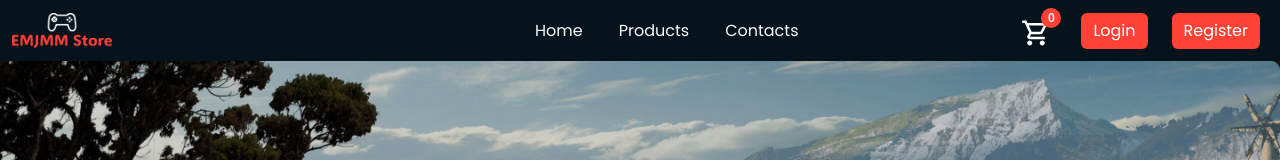
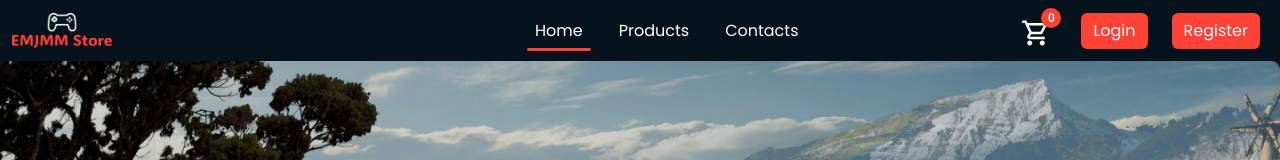
Before and after one commit to AhmedGamal-1/Gamer-Zone, a React (Vite) app: page / in a window 1280 px wide. Shown: the top 160 px of the page. Built offline with nearby package versions, Linux system fonts and the light colour scheme; data requests are answered from the project's data file.

Commit message:
style: :art: Add active class of navbar

```diff
--- a/src/components/Footer/Footer.jsx
+++ b/src/components/Footer/Footer.jsx
@@ -7,7 +7,6 @@ import emailjs from 'emailjs-com';
 
 export default function Footer() {
     const form = useRef();
-    console.log(form.current);
 
     const sendEmail = (e) => {
         e.preventDefault();
--- a/src/components/Layout/Layout.jsx
+++ b/src/components/Layout/Layout.jsx
@@ -1,13 +1,11 @@
 import Navbar from '../Navbar/Navbar';
 import { Outlet } from 'react-router-dom';
-import Footer from '../Footer/Footer';
 
 export default function Layout() {
     return (
         <>
             <Navbar />
             <Outlet />
-            <Footer />
         </>
     );
 }
--- a/src/components/Navbar/Navbar.jsx
+++ b/src/components/Navbar/Navbar.jsx
@@ -75,8 +75,8 @@ const Navbar = () => {
                         >
                             <li className="nav-item">
                                 <NavLink
-                                    activeClassName="activeLink"
-                                    className={`${navbarStyle.navText} nav-link text-light`}
+                                    className={`${navbarStyle.navText} nav-link `}
+                                    exact
                                     to="/"
                                 >
                                     Home
@@ -84,8 +84,8 @@ const Navbar = () => {
                             </li>
                             <li className="nav-item">
                                 <NavLink
-                                    activeClassName="activeLink"
-                                    className={`${navbarStyle.navText} nav-link text-light`}
+                                    activeClassName={navbarStyle.activeLink}
+                                    className={`${navbarStyle.navText} nav-link `}
                                     to="/products"
                                 >
                                     Products
--- a/src/components/Navbar/Navbar.module.css
+++ b/src/components/Navbar/Navbar.module.css
@@ -7,9 +7,10 @@
     position: relative;
     text-decoration: none;
 }
-.activeLink {
-    color: red !important;
+.navText {
+    color: white;
 }
+
 .navText::before {
     content: '';
     position: absolute;
--- a/src/index.css
+++ b/src/index.css
@@ -16,6 +16,11 @@
 
 html {
     scroll-behavior: smooth;
+}
+
+.active::before {
+    transform-origin: left !important;
+    transform: scaleX(1) !important;
 }
 ::-webkit-scrollbar {
     width: 8px;
@@ -40,6 +45,7 @@ input:-webkit-autofill {
 body {
     background-color: var(--color-var1);
     font-family: 'Poppins', 'Montserrat', sans-serif;
+    color: white;
 }
 
 .container-fluid {
--- a/src/pages/Home/Home.jsx
+++ b/src/pages/Home/Home.jsx
@@ -7,6 +7,7 @@ import landingImage1 from '../../assets/images/landing1.1.png';
 import headSet from '../../assets/images/headset1.png';
 import mouse from '../../assets/images/mouse1.png';
 import { Link } from 'react-router-dom';
+import Footer from './../../components/Footer/Footer';
 
 function Home() {
     let [product, setProducts] = useState([]);
@@ -272,6 +273,8 @@ function Home() {
                 </div>
             </div>
             {/* End Keyboard, Mouse And Headsets Section */}
+
+            <Footer></Footer>
         </>
     );
 }
--- a/src/pages/ProductDetails/ProductDetails.jsx
+++ b/src/pages/ProductDetails/ProductDetails.jsx
@@ -5,17 +5,21 @@ import { useEffect, useState } from 'react';
 import { useFavorites } from '../../context/FavoritesContext';
 import { BallTriangle } from 'react-loader-spinner';
 import './ProductDetails.css';
+import ProductCard from './../../components/Card/Card';
 function ProductDetails() {
     let { id } = useParams();
     const [item, setItem] = useState();
     const [fav, setFav] = useState();
     const [catg, setCatg] = useState();
     const { isFavorite } = useFavorites();
+    const [products, setProducts] = useState();
+
     useEffect(() => {
         axios
             .get('http://localhost:2024/products')
             .then((res) => {
                 const foundItem = res.data.find((el) => el.id === id);
+                setProducts(res.data);
                 setItem(foundItem);
                 setFav(isFavorite(foundItem?.id));
                 setCatg(foundItem?.category);
@@ -24,7 +28,7 @@ function ProductDetails() {
                 console.error('Error fetching products:', error);
             });
     }, [id, isFavorite, catg]);
-
+    window.scrollTo(0, 0);
     if (!item)
         return (
             <BallTriangle
@@ -61,6 +65,18 @@ function ProductDetails() {
                 ></iframe>
 
                 <div className="titleProduct">You may also like </div>
+                <div className="row gy-5 mb-5">
+                    {products
+                        .filter((game) => game.category !== item.category)
+                        .map((game) => (
+                            <div key={game.id} className="col-3">
+                                <div style={{ textDecoration: 'none' }}>
+                                    <ProductCard product={game}></ProductCard>
+                                </div>
+                            </div>
+                        ))
+                        .slice(0, 4)}
+                </div>
             </div>
         </>
     );
--- a/src/pages/Profile/Profile.jsx
+++ b/src/pages/Profile/Profile.jsx
@@ -5,8 +5,7 @@ import ProductCard from './../../components/Card/Card';
 export default function Profile() {
     const isLogged = useSelector((state) => state.isLogged);
     const { favorites } = useFavorites();
-    console.log(favorites, 'afaaaa');
-    console.log(isLogged, 'ass');
+
     return (
         <div className="profile">
             <div className="cover">
@@ -30,7 +29,10 @@ export default function Profile() {
                         <div className="fav">
                             <div className="row gy-5">
                                 {favorites.map((el) => (
-                                    <div className="col-3" key={el.id}>
+                                    <div
+                                        className="col-lg-3 col-md-4"
+                                        key={el.id}
+                                    >
                                         <ProductCard product={el}></ProductCard>
                                     </div>
                                 ))}
```
